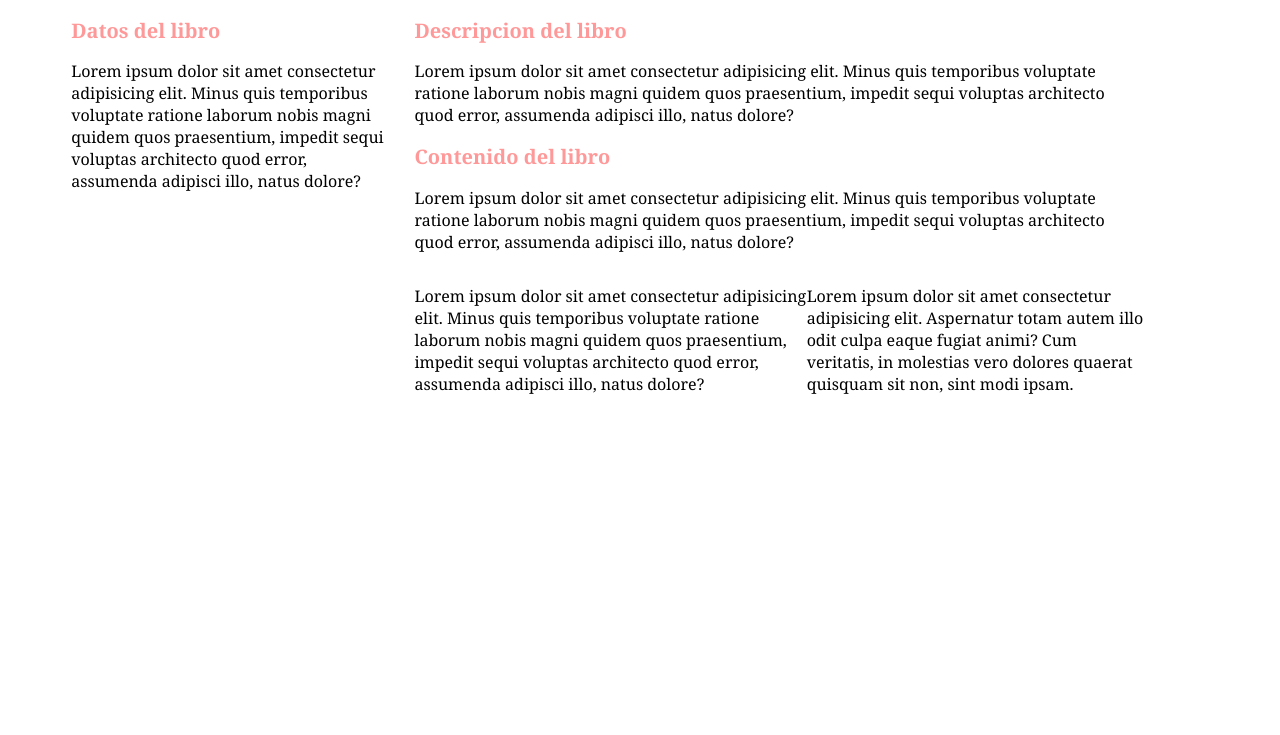
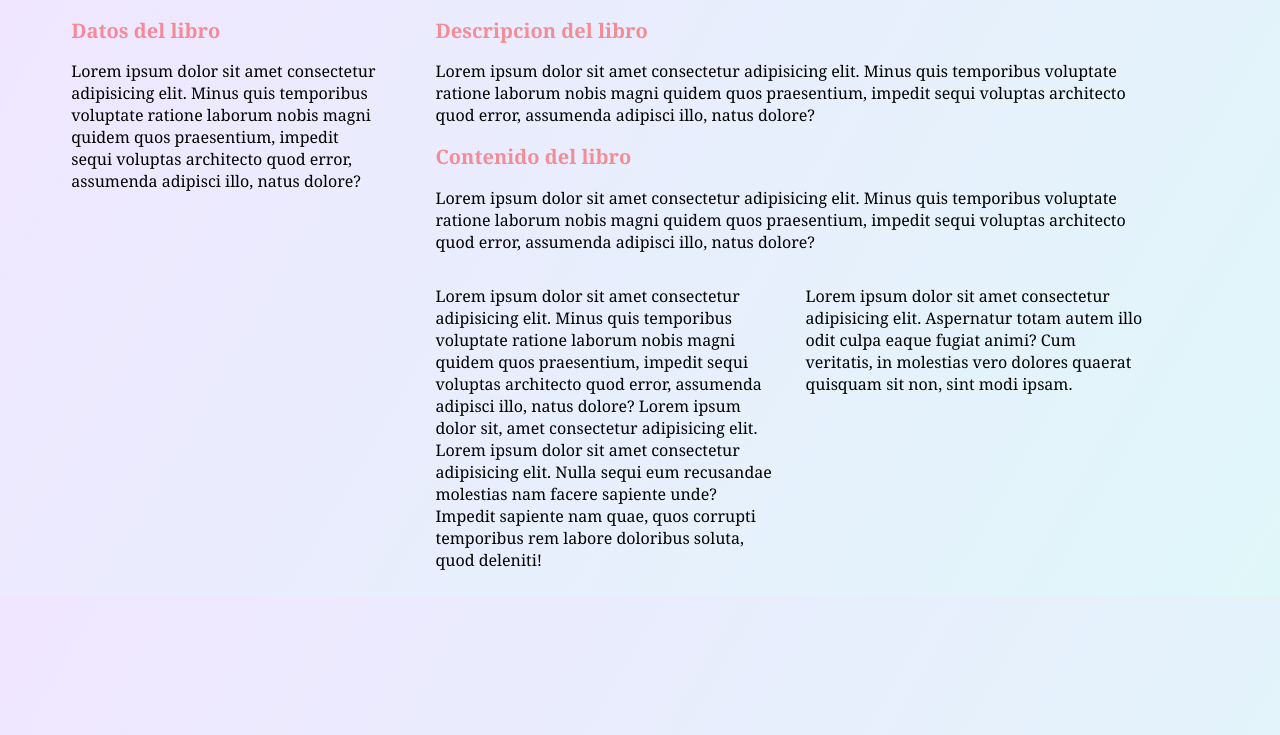
Before and after one commit to aloopez/PW_SEC01_C2_2025_-00084724-, a plain HTML site: page index.html in a window 1280 px wide. Shown: the part 65-800 px from the top of the page. Drawn offline with Linux system fonts and the light colour scheme.

Commit message:
Add 'contenido-extra' section with new styles

```diff
--- a/index.html
+++ b/index.html
@@ -33,12 +33,16 @@
           praesentium, impedit sequi voluptas architecto quod error, assumenda
           adipisci illo, natus dolore?
         </p>
-        <div class="container">
+        <div class="contenido-extra">
           <p>
             Lorem ipsum dolor sit amet consectetur adipisicing elit. Minus quis
             temporibus voluptate ratione laborum nobis magni quidem quos
             praesentium, impedit sequi voluptas architecto quod error, assumenda
-            adipisci illo, natus dolore?
+            adipisci illo, natus dolore? Lorem ipsum dolor sit, amet consectetur
+            adipisicing elit. Lorem ipsum dolor sit amet consectetur adipisicing
+            elit. Nulla sequi eum recusandae molestias nam facere sapiente unde?
+            Impedit sapiente nam quae, quos corrupti temporibus rem labore
+            doloribus soluta, quod deleniti!
           </p>
           <p>
             Lorem ipsum dolor sit amet consectetur adipisicing elit. Aspernatur
--- a/styles.css
+++ b/styles.css
@@ -2,6 +2,7 @@
 .container {
   display: flex;
   flex-direction: row;
+  gap: 30px;
 }
 h1 {
   color: rgba(0, 4, 255, 0.404);
@@ -24,3 +25,15 @@ h2 {
   color: rgba(255, 0, 0, 0.404);
   font-size: 20px;
 }
+body {
+  background: linear-gradient(120deg, #f0e6ff 0%, #e0f7fa 100%);
+}
+.contenido-extra {
+  display: flex;
+  flex-direction: row;
+  border-radius: 18px;
+  gap: 30px;
+}
+.contenido-extra p {
+  flex: 1 1 50%;
+}
```
